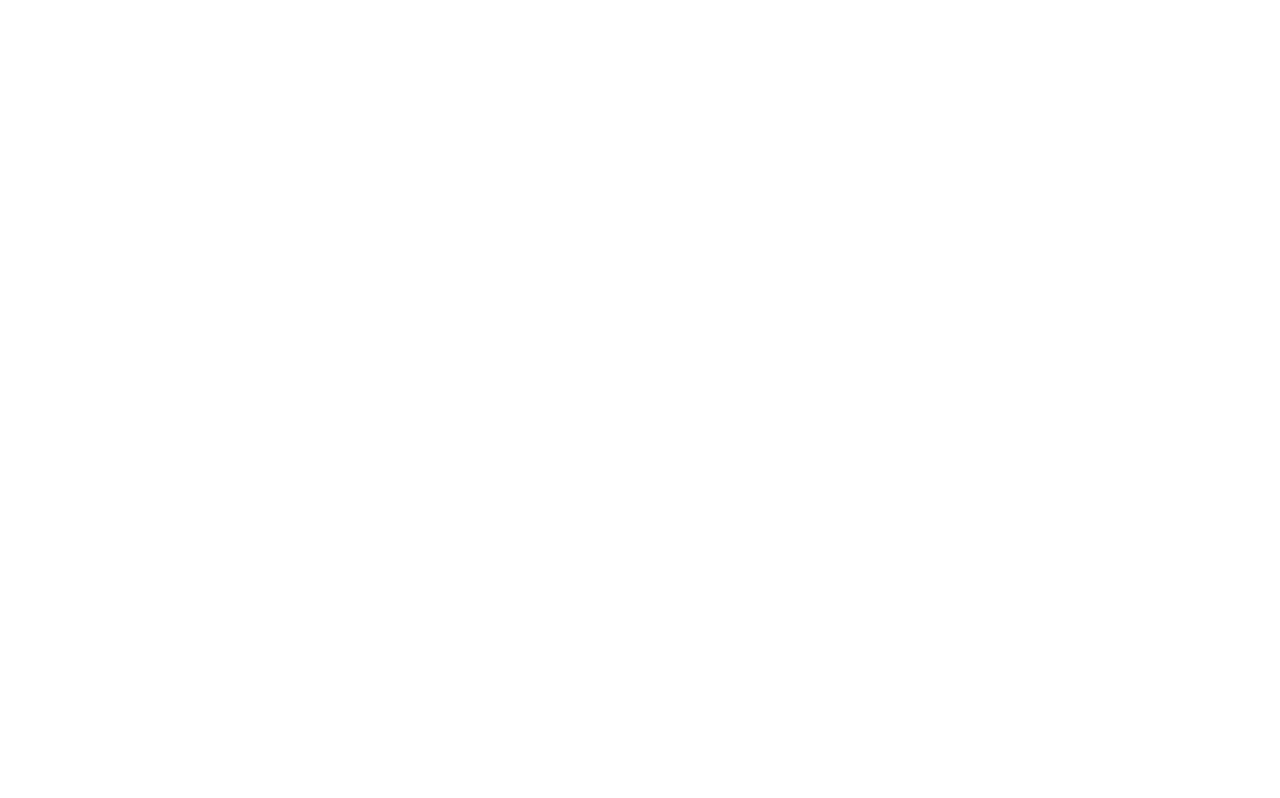
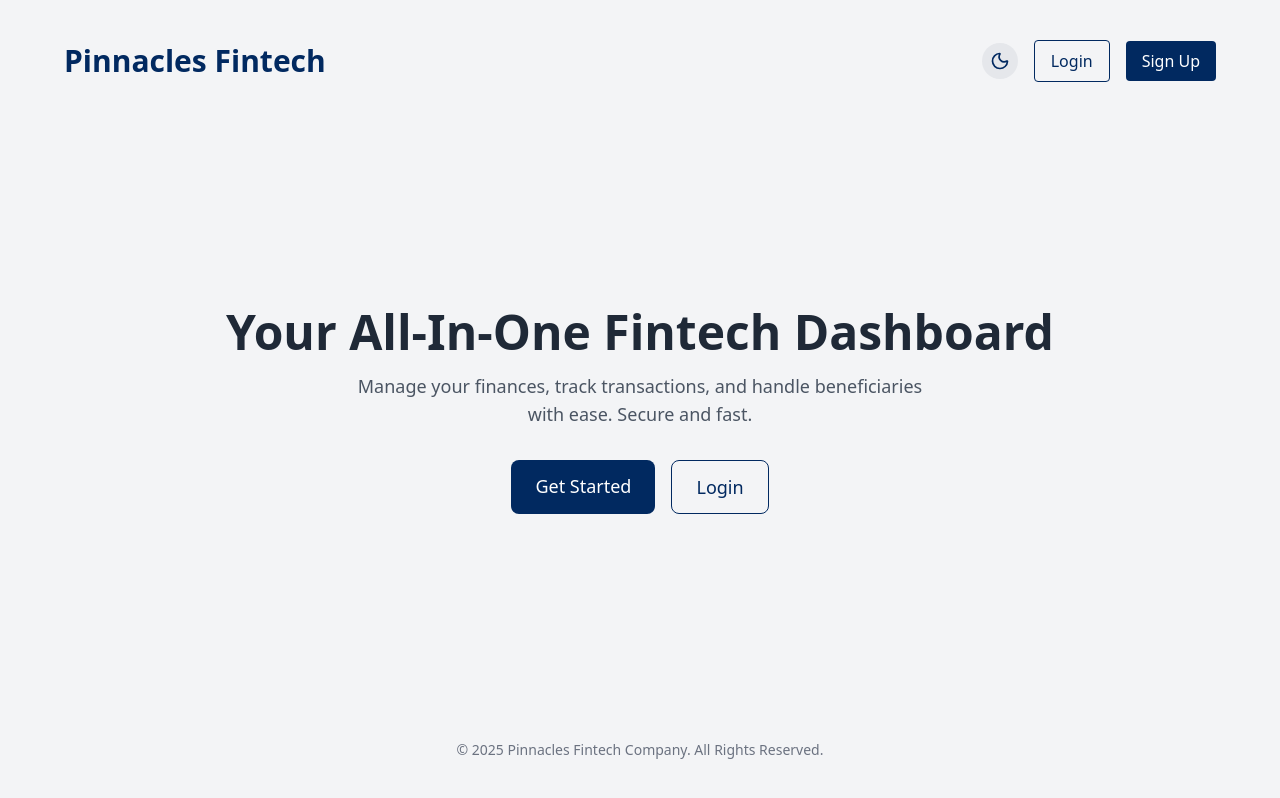
Before and after one commit to miracleonline/fintech-dashboard, a React (Vite) app in the folder client/: page / in a window 1280 px wide. Before the commit this address had no page. Built offline with nearby package versions, Linux system fonts and the light colour scheme.

Commit message:
feat: added landing page and minor fixes

```diff
--- a/client/src/App.tsx
+++ b/client/src/App.tsx
@@ -21,6 +21,7 @@ import FaqPage from "./pages/Auth/FaqPage";
 import AccountStatementPage from "./pages/Auth/AccountStatement";
 import LoanApplication from "./pages/Auth/LoanApplication";
 import WalletAndCards from "./pages/Auth/WalletAndCards";
+import LandingPage from "./pages/Auth/LandingPage";
 
 function App() {
   return (
@@ -28,6 +29,7 @@ function App() {
       <Routes>
         <Route path="/register" element={<Register />} />
         <Route path="/login" element={<Login />} />
+        <Route path="/" element={<LandingPage />} />
 
         {/* Protected layout */}
         <Route
--- a/client/src/components/Sidebar.tsx
+++ b/client/src/components/Sidebar.tsx
@@ -80,9 +80,15 @@ export default function Sidebar({ isOpen, onClose }: { isOpen: boolean; onClose:
   return (
     <aside
       className={`sidebar-scroll w-[280px] h-[calc(100vh-70px)] bg-white dark:bg-gray-900 border-r border-gray-200
-                  dark:border-gray-700 fixed top-[70px] left-0 z-40 overflow-y-auto transition-transform duration-300
+                  dark:border-gray-700 fixed top-[70px] left-0 z-40 overflow-y-auto transition-transform duration-300 ease-in-out
                   ${isOpen ? "translate-x-0" : "-translate-x-full"} lg:translate-x-0`}
     >
+      <div className="lg:hidden flex justify-end px-3 pt-3">
+        <button onClick={onClose} className="text-gray-700 dark:text-white text-2xl">
+          <i className="bi bi-x-lg" />
+        </button>
+      </div>
+
       <ul className="pt-5 space-y-1 px-3 text-sm text-brand dark:text-brand-light">
         {navItem("/dashboard", "bi-grid", "Dashboard")}
 
--- /dev/null
+++ b/client/src/pages/Auth/LandingPage.tsx
@@ -0,0 +1,58 @@
+import { Link } from "react-router-dom";
+import ThemeToggle from "../../components/ThemeToggle";
+
+export default function LandingPage() {
+  return (
+    <div className="min-h-screen bg-gray-100 dark:bg-gradient-to-br dark:from-gray-900 dark:via-gray-800 dark:to-black text-gray-800 dark:text-gray-100 flex flex-col items-center justify-between px-6 py-10">
+      {/* Header */}
+      <header className="w-full max-w-6xl flex justify-between items-center mb-10">
+        <h1 className="text-3xl font-bold text-brand dark:text-white">Pinnacles Fintech</h1>
+        <div className="flex items-center gap-4">
+          <ThemeToggle />
+          <Link
+            to="/login"
+            className="px-4 py-2 border border-brand text-brand dark:text-white dark:border-white rounded hover:bg-brand hover:text-white transition"
+          >
+            Login
+          </Link>
+          <Link
+            to="/register"
+            className="px-4 py-2 bg-brand text-white rounded hover:opacity-90 transition"
+          >
+            Sign Up
+          </Link>
+        </div>
+      </header>
+
+      {/* Hero Section */}
+      <main className="text-center flex-1 flex flex-col items-center justify-center">
+        <h2 className="text-4xl md:text-5xl font-bold mb-4">
+          Your All-In-One Fintech Dashboard
+        </h2>
+        <p className="text-lg max-w-xl mb-8 text-gray-600 dark:text-gray-300">
+          Manage your finances, track transactions, and handle beneficiaries with ease. Secure and fast.
+        </p>
+
+        <div className="flex gap-4">
+          <Link
+            to="/register"
+            className="px-6 py-3 bg-brand text-white rounded-lg text-lg hover:opacity-90 transition"
+          >
+            Get Started
+          </Link>
+          <Link
+            to="/login"
+            className="px-6 py-3 border border-brand text-brand dark:text-white dark:border-white rounded-lg text-lg hover:bg-brand hover:text-white transition"
+          >
+            Login
+          </Link>
+        </div>
+      </main>
+
+      {/* Footer */}
+      <footer className="mt-10 text-center text-sm text-gray-500 dark:text-gray-400">
+        © {new Date().getFullYear()} Pinnacles Fintech Company. All Rights Reserved.
+      </footer>
+    </div>
+  );
+}
--- a/client/src/pages/Auth/UpdateAccount.tsx
+++ b/client/src/pages/Auth/UpdateAccount.tsx
@@ -323,16 +323,6 @@ export default function UpdateAccount() {
         </div>
       </section>
 
-      <footer className="text-center text-sm text-gray-500 dark:text-gray-400 py-4 mt-8">
-        © {new Date().getFullYear()} Payday Investment Company. All Rights Reserved. Powered by{" "}
-        <a
-          href="https://paydayfinancialservice.com/"
-          className="text-blue-600 hover:underline"
-        >
-          Technology
-        </a>
-      </footer>
-
       {/* Modal for success/error */}
       <Modal
         open={modalOpen}
```
